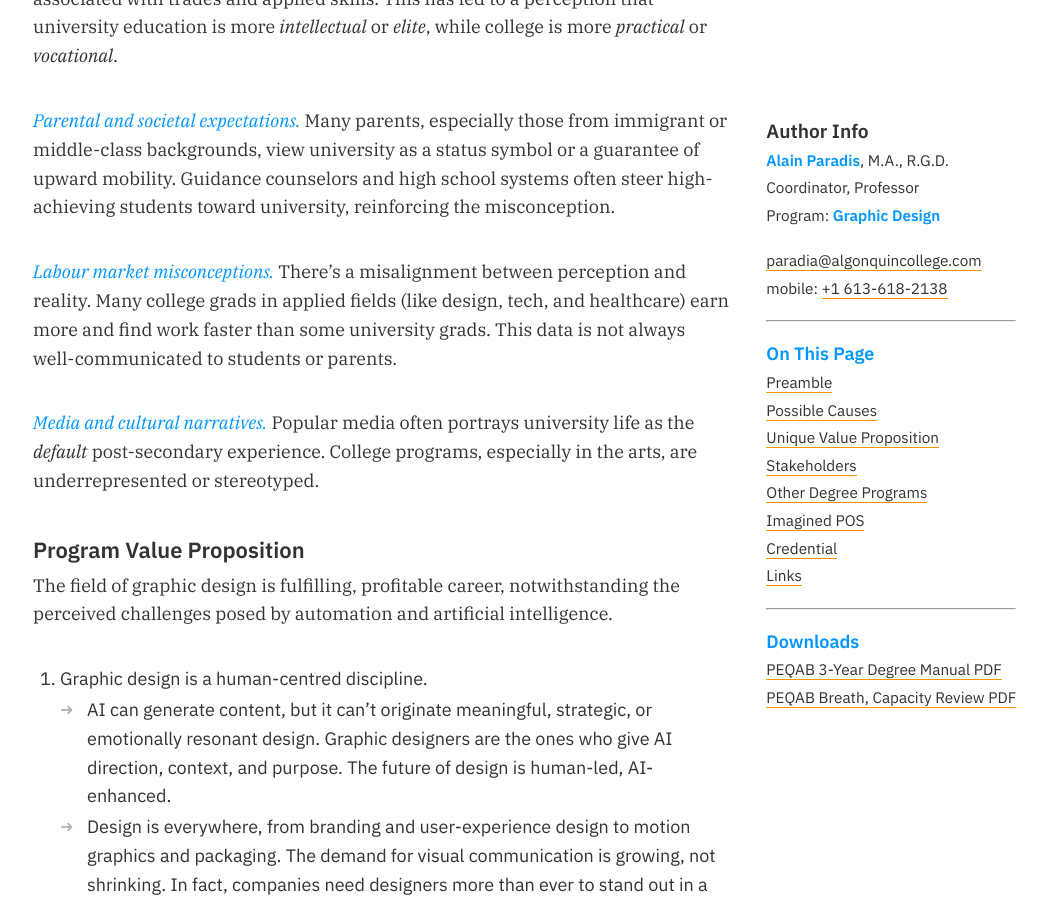
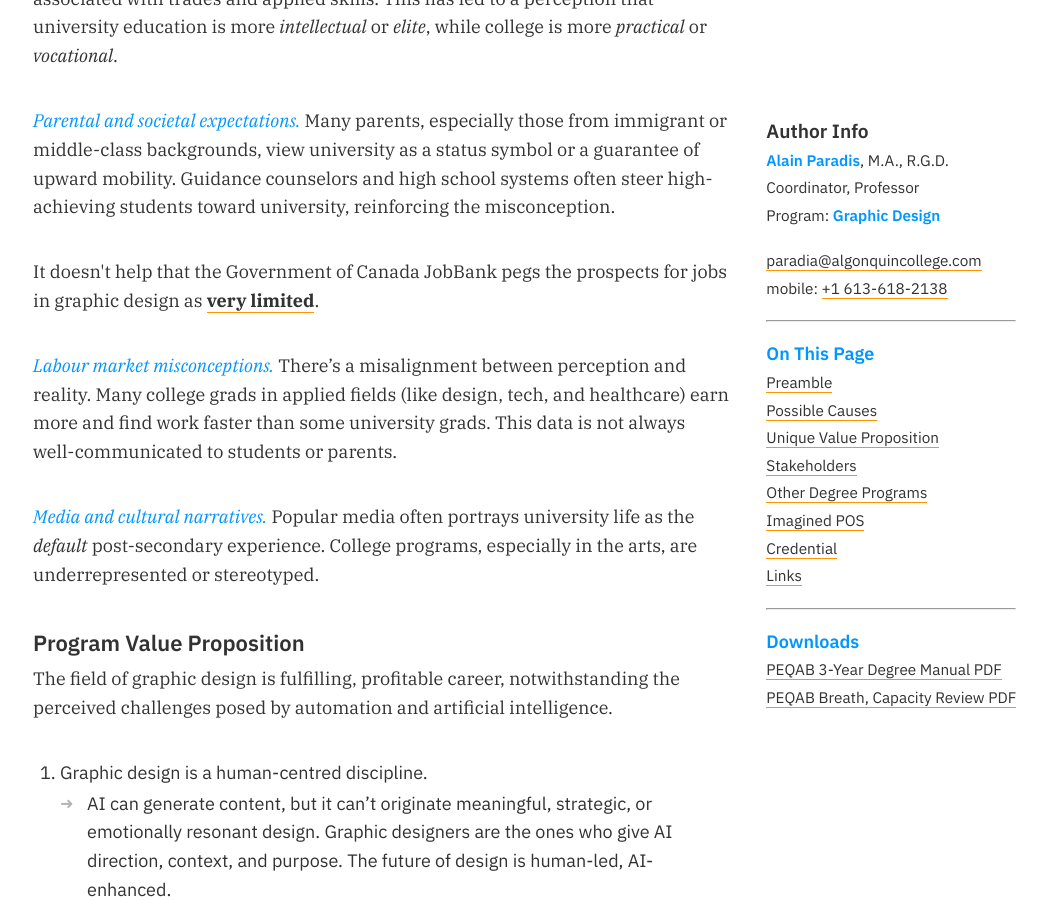
Before and after one commit to AlainParadis/program-transformation, a Jekyll site: the page built from index.md, in a window 1280 px wide and 900 px high, scrolled down 2617 px. Shown: the whole window, without its empty margins (75-1122 px from the left). Built offline with Jekyll 4.4.1, drawn with Linux system fonts in a browser that asks for light colours.

Commit message:
Add JobBank link for graphic design outlook
Adds a paragraph citing the Government of Canada Job Bank that labels graphic design job prospects as “very limited” and links to the market report. Also adjusts paragraph markup around the parental/societal expectations section for proper HTML structure.

```diff
--- a/_includes/causes.html
+++ b/_includes/causes.html
@@ -39,6 +39,9 @@
 	<em>Parental and societal expectations.</em> Many parents, especially those from immigrant or middle-class backgrounds, view university as a status symbol or a guarantee of upward mobility. Guidance counselors and high school systems often steer high-achieving students toward university, reinforcing the misconception.
 </p>
 <p>
+It doesn't help that the Government of Canada JobBank pegs the prospects for jobs in graphic design as <strong><a href="https://www.jobbank.gc.ca/marketreport/outlook-occupation/5747/ON" target="_blank">very limited</a></strong>.
+</p>
+<p>
 	<em>Labour market misconceptions.</em> There’s a misalignment between perception and reality. Many college grads in applied fields (like design, tech, and healthcare) earn more and find work faster than some university grads. This data is not always well-communicated to students or parents.
 </p>
 <p>
```
